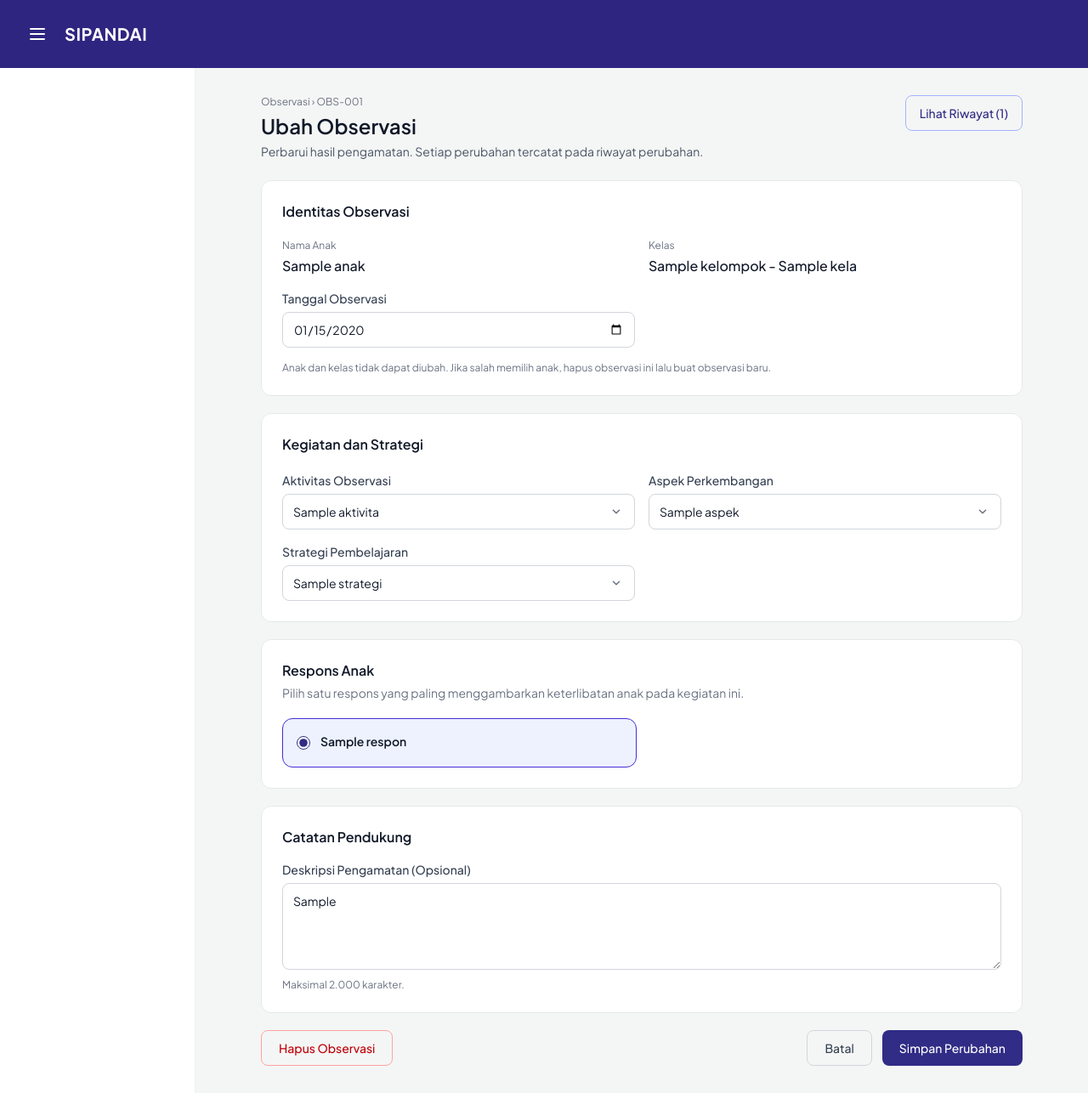
After one commit to SIPANDAI-PPL/Project-SIPANDAI, a Laravel app: template resources/views/guru/observasi/ubah.blade.php in a window 1280 px wide. The commit adds this page. Shown: the whole page at 85% size. Run offline with Laravel 12, Linux system fonts and the light colour scheme; the template is opened without the code that fills it: most values are stand-ins (such as "Sample title", 1, 10 or a date in 2020); style sheets or scripts are compiled from the project's sources.

Commit message:
PBI-8 Tambah halaman detail, ubah, dan riwayat observasi dengan layout bersama
Semua view PBI-8 kini berada di resources/views/guru/observasi dan memakai komponen x-layouts.app. Daftar observasi mendapat kolom Aksi berisi tautan Detail, Ubah, dan Riwayat.

```diff
--- /dev/null
+++ b/resources/views/guru/observasi/partials/modal-hapus.blade.php
@@ -0,0 +1,75 @@
+{{--
+    Fitur: PBI-8 Ubah dan Hapus Observasi beserta Riwayat Perubahan.
+    Dialog konfirmasi hapus observasi. Tombol pemicu memakai atribut data-buka-hapus.
+--}}
+<dialog id="dialog-hapus-observasi" aria-labelledby="judul-hapus-observasi"
+    class="w-[calc(100%-2rem)] max-w-md rounded-xl border border-gray-200 p-0 backdrop:bg-gray-900/50">
+    <form method="POST" action="{{ route('guru.observasi.destroy', $observasi) }}">
+        @csrf
+        @method('DELETE')
+
+        <div class="space-y-4 p-5 sm:p-6">
+            <div>
+                <h2 id="judul-hapus-observasi" class="text-lg font-semibold text-gray-900">
+                    Hapus Observasi?
+                </h2>
+                <p class="mt-2 text-sm text-gray-600">
+                    Observasi tanggal
+                    <span class="font-medium text-gray-900">
+                        {{ $observasi->tanggal?->locale('id')->isoFormat('D MMMM YYYY') }}
+                    </span>
+                    atas nama
+                    <span class="font-medium text-gray-900">{{ $observasi->anak?->nama ?? '-' }}</span>
+                    akan dihapus dari daftar observasi.
+                </p>
+                <p class="mt-2 rounded-lg border border-orange-200 bg-orange-50 px-3 py-2 text-xs text-orange-800">
+                    Riwayat perubahan observasi ini juga akan ikut terhapus dan tidak dapat
+                    dikembalikan.
+                </p>
+            </div>
+
+            <label class="flex items-start gap-2 text-sm text-gray-700">
+                <input type="checkbox" id="konfirmasi-hapus-observasi" required
+                    class="mt-0.5 h-4 w-4 shrink-0 rounded border-gray-300 accent-red-700">
+                <span>Saya memahami observasi ini akan dihapus dan tidak dapat dikembalikan.</span>
+            </label>
+
+            <div class="flex flex-col-reverse gap-3 sm:flex-row sm:justify-end">
+                <button type="button" data-tutup-hapus
+                    class="rounded-lg border border-gray-300 px-4 py-2.5 text-sm font-medium text-gray-700 hover:bg-gray-50">
+                    Batal
+                </button>
+
+                <button type="submit"
+                    class="rounded-lg bg-red-700 px-4 py-2.5 text-sm font-medium text-white hover:bg-red-800">
+                    Hapus Observasi
+                </button>
+            </div>
+        </div>
+    </form>
+</dialog>
+
+<script>
+    (() => {
+        const dialog = document.getElementById('dialog-hapus-observasi');
+        const konfirmasi = document.getElementById('konfirmasi-hapus-observasi');
+
+        if (!dialog) {
+            return;
+        }
+
+        document.querySelectorAll('[data-buka-hapus]').forEach((tombol) => {
+            tombol.addEventListener('click', () => {
+                if (konfirmasi) {
+                    konfirmasi.checked = false;
+                }
+
+                dialog.showModal();
+            });
+        });
+
+        dialog.querySelectorAll('[data-tutup-hapus]').forEach((tombol) => {
+            tombol.addEventListener('click', () => dialog.close());
+        });
+    })();
+</script>
--- /dev/null
+++ b/resources/views/guru/observasi/ubah.blade.php
@@ -0,0 +1,239 @@
+@php
+    $kode = sprintf('OBS-%03d', $observasi->id);
+    $kelas = $observasi->anak?->kelas;
+    $namaKelas = $kelas
+        ? trim(implode(' - ', array_filter([$kelas->kelompok, $kelas->nama_kelas])))
+        : '-';
+
+    $nilaiTanggal = old('tanggal', $observasi->tanggal?->format('Y-m-d'));
+    $nilaiRespons = old('kategori_respons', $observasi->kategori_respons?->value);
+
+    $deskripsiRespons = [
+        'terlibat_aktif' => 'Anak antusias dan melakukan kegiatan dengan mandiri.',
+        'terlibat_dengan_pendampingan' => 'Anak ikut serta setelah diarahkan atau didampingi guru.',
+        'kurang_tertarik' => 'Anak terlihat kurang bersemangat atau mudah beralih.',
+        'belum_terlibat' => 'Anak belum mau atau belum mampu ikut kegiatan.',
+    ];
+@endphp
+
+<x-layouts.app title="Ubah Observasi">
+    <div class="mx-auto max-w-4xl space-y-6">
+
+        {{-- Judul halaman --}}
+        <div class="flex flex-wrap items-start justify-between gap-4">
+            <div>
+                <p class="text-xs text-gray-500">Observasi &rsaquo; {{ $kode }}</p>
+                <h1 class="mt-1 text-2xl font-semibold text-gray-900">Ubah Observasi</h1>
+                <p class="mt-1 text-sm text-gray-600">
+                    Perbarui hasil pengamatan. Setiap perubahan tercatat pada riwayat perubahan.
+                </p>
+            </div>
+
+            <a href="{{ route('guru.observasi.riwayat', $observasi) }}"
+                class="rounded-lg border border-indigo-300 px-4 py-2.5 text-sm font-medium text-indigo-900 hover:bg-indigo-50">
+                Lihat Riwayat ({{ $riwayat->count() }})
+            </a>
+        </div>
+
+        {{-- Pesan kesalahan --}}
+        @if ($errors->any())
+            <div class="rounded-lg border border-red-200 bg-red-50 px-4 py-3 text-sm text-red-800" role="alert">
+                <p class="font-semibold">Periksa kembali isian Anda:</p>
+                <ul class="mt-2 list-inside list-disc space-y-1">
+                    @foreach ($errors->all() as $pesan)
+                        <li>{{ $pesan }}</li>
+                    @endforeach
+                </ul>
+            </div>
+        @endif
+
+        <form class="space-y-5" method="POST" action="{{ route('guru.observasi.update', $observasi) }}">
+            @csrf
+            @method('PUT')
+
+            {{-- Kelas dan anak tidak diubah lewat halaman ini --}}
+            <input type="hidden" name="kelas_id" value="{{ old('kelas_id', $kelas?->id) }}">
+            <input type="hidden" name="anak_id" value="{{ old('anak_id', $observasi->anak_id) }}">
+
+            <section class="rounded-xl border border-gray-200 bg-white p-5 sm:p-6">
+                <h2 class="mb-5 font-semibold text-gray-900">Identitas Observasi</h2>
+
+                <div class="grid grid-cols-1 gap-4 md:grid-cols-2">
+                    <div>
+                        <p class="text-xs text-gray-500">Nama Anak</p>
+                        <p class="mt-1 font-medium text-gray-900">{{ $observasi->anak?->nama ?? '-' }}</p>
+                    </div>
+
+                    <div>
+                        <p class="text-xs text-gray-500">Kelas</p>
+                        <p class="mt-1 font-medium text-gray-900">{{ $namaKelas }}</p>
+                    </div>
+
+                    <div>
+                        <label for="tanggal" class="mb-1.5 block text-sm font-medium text-gray-700">
+                            Tanggal Observasi
+                        </label>
+
+                        <input type="date" id="tanggal" name="tanggal"
+                            value="{{ $nilaiTanggal }}"
+                            max="{{ now()->format('Y-m-d') }}"
+                            required
+                            class="w-full rounded-lg border border-gray-300 bg-white px-3 py-2.5 text-sm focus:border-indigo-700 focus:outline-none focus:ring-2 focus:ring-indigo-200 @error('tanggal') border-red-500 @enderror">
+
+                        @error('tanggal')
+                            <p class="mt-1 text-xs text-red-600">{{ $message }}</p>
+                        @enderror
+                    </div>
+                </div>
+
+                <p class="mt-4 text-xs text-gray-500">
+                    Anak dan kelas tidak dapat diubah. Jika salah memilih anak, hapus observasi ini
+                    lalu buat observasi baru.
+                </p>
+            </section>
+
+            {{-- Kegiatan dan strategi --}}
+            <section class="rounded-xl border border-gray-200 bg-white p-5 sm:p-6">
+                <h2 class="mb-5 font-semibold text-gray-900">Kegiatan dan Strategi</h2>
+
+                <div class="grid grid-cols-1 gap-4 md:grid-cols-2">
+                    <div>
+                        <label for="aktivitas_id" class="mb-1.5 block text-sm font-medium text-gray-700">
+                            Aktivitas Observasi
+                        </label>
+
+                        <select id="aktivitas_id" name="aktivitas_id" required
+                            class="w-full rounded-lg border border-gray-300 bg-white px-3 py-2.5 text-sm focus:border-indigo-700 focus:outline-none focus:ring-2 focus:ring-indigo-200 @error('aktivitas_id') border-red-500 @enderror">
+                            <option value="">Pilih aktivitas</option>
+                            @foreach ($aktivitasList as $a)
+                                <option value="{{ $a->id }}"
+                                    @selected((string) old('aktivitas_id', $observasi->aktivitas_id) === (string) $a->id)>
+                                    {{ $a->nama }}
+                                </option>
+                            @endforeach
+                        </select>
+
+                        @error('aktivitas_id')
+                            <p class="mt-1 text-xs text-red-600">{{ $message }}</p>
+                        @enderror
+                    </div>
+
+                    <div>
+                        <label for="aspek_id" class="mb-1.5 block text-sm font-medium text-gray-700">
+                            Aspek Perkembangan
+                        </label>
+
+                        <select id="aspek_id" name="aspek_id" required
+                            class="w-full rounded-lg border border-gray-300 bg-white px-3 py-2.5 text-sm focus:border-indigo-700 focus:outline-none focus:ring-2 focus:ring-indigo-200 @error('aspek_id') border-red-500 @enderror">
+                            <option value="">Pilih aspek</option>
+                            @foreach ($aspekList as $a)
+                                <option value="{{ $a->id }}"
+                                    @selected((string) old('aspek_id', $observasi->aspek_id) === (string) $a->id)>
+                                    {{ $a->nama }}
+                                </option>
+                            @endforeach
+                        </select>
+
+                        @error('aspek_id')
+                            <p class="mt-1 text-xs text-red-600">{{ $message }}</p>
+                        @enderror
+                    </div>
+
+                    <div>
+                        <label for="strategi_id" class="mb-1.5 block text-sm font-medium text-gray-700">
+                            Strategi Pembelajaran
+                        </label>
+
+                        <select id="strategi_id" name="strategi_id" required
+                            class="w-full rounded-lg border border-gray-300 bg-white px-3 py-2.5 text-sm focus:border-indigo-700 focus:outline-none focus:ring-2 focus:ring-indigo-200 @error('strategi_id') border-red-500 @enderror">
+                            <option value="">Pilih strategi</option>
+                            @foreach ($strategiList as $s)
+                                <option value="{{ $s->id }}"
+                                    @selected((string) old('strategi_id', $observasi->strategi_id) === (string) $s->id)>
+                                    {{ $s->nama }}
+                                </option>
+                            @endforeach
+                        </select>
+
+                        @error('strategi_id')
+                            <p class="mt-1 text-xs text-red-600">{{ $message }}</p>
+                        @enderror
+                    </div>
+                </div>
+            </section>
+
+            {{-- Respons anak --}}
+            <section class="rounded-xl border border-gray-200 bg-white p-5 sm:p-6">
+                <h2 class="font-semibold text-gray-900">Respons Anak</h2>
+                <p class="mb-5 mt-1 text-sm text-gray-500">
+                    Pilih satu respons yang paling menggambarkan keterlibatan anak pada kegiatan ini.
+                </p>
+
+                <div class="grid grid-cols-1 gap-3 md:grid-cols-2" role="radiogroup" aria-label="Respons anak">
+                    @foreach ($responsList as $r)
+                        <label class="flex cursor-pointer gap-3 rounded-xl border p-4 transition hover:border-indigo-400 has-[:checked]:border-indigo-700 has-[:checked]:bg-indigo-50">
+                            <input type="radio" name="kategori_respons"
+                                value="{{ $r->value }}"
+                                @checked($nilaiRespons === $r->value)
+                                required
+                                class="mt-1 h-4 w-4 shrink-0 accent-indigo-900">
+
+                            <span>
+                                <span class="block text-sm font-semibold">{{ $r->label() }}</span>
+                                <span class="mt-1 block text-xs text-gray-600">
+                                    {{ $deskripsiRespons[$r->value] ?? '' }}
+                                </span>
+                            </span>
+                        </label>
+                    @endforeach
+                </div>
+
+                @error('kategori_respons')
+                    <p class="mt-2 text-xs text-red-600">{{ $message }}</p>
+                @enderror
+            </section>
+
+            {{-- Catatan pendukung --}}
+            <section class="rounded-xl border border-gray-200 bg-white p-5 sm:p-6">
+                <h2 class="mb-4 font-semibold text-gray-900">Catatan Pendukung</h2>
+
+                <label for="catatan_pendukung" class="mb-1.5 block text-sm font-medium text-gray-700">
+                    Deskripsi Pengamatan (Opsional)
+                </label>
+
+                <textarea id="catatan_pendukung" name="catatan_pendukung"
+                    rows="4" maxlength="2000"
+                    placeholder="Tuliskan hasil pengamatan terhadap anak..."
+                    class="w-full rounded-lg border border-gray-300 px-3 py-2.5 text-sm focus:border-indigo-700 focus:outline-none focus:ring-2 focus:ring-indigo-200 @error('catatan_pendukung') border-red-500 @enderror">{{ old('catatan_pendukung', $observasi->catatan_pendukung) }}</textarea>
+
+                @error('catatan_pendukung')
+                    <p class="mt-1 text-xs text-red-600">{{ $message }}</p>
+                @enderror
+
+                <p class="mt-1 text-xs text-gray-500">Maksimal 2.000 karakter.</p>
+            </section>
+
+            {{-- Tombol aksi --}}
+            <div class="flex flex-col-reverse gap-3 sm:flex-row sm:justify-between">
+                <button type="button" data-buka-hapus
+                    class="rounded-lg border border-red-300 px-5 py-2.5 text-sm font-medium text-red-700 hover:bg-red-50">
+                    Hapus Observasi
+                </button>
+
+                <div class="flex flex-col-reverse gap-3 sm:flex-row">
+                    <a href="{{ route('guru.observasi.show', $observasi) }}"
+                        class="rounded-lg border border-gray-300 px-5 py-2.5 text-center text-sm font-medium text-gray-700 hover:bg-gray-50">
+                        Batal
+                    </a>
+
+                    <button type="submit"
+                        class="rounded-lg bg-indigo-900 px-5 py-2.5 text-sm font-medium text-white hover:bg-indigo-800">
+                        Simpan Perubahan
+                    </button>
+                </div>
+            </div>
+        </form>
+    </div>
+
+    @include('guru.observasi.partials.modal-hapus', ['observasi' => $observasi])
+</x-layouts.app>
```
Also changed, not shown: resources/views/guru/observasi/detail.blade.php (added, +166 -0 lines), resources/views/guru/observasi/index.blade.php (+13 -1 lines), resources/views/guru/observasi/riwayat.blade.php (added, +85 -0 lines).
